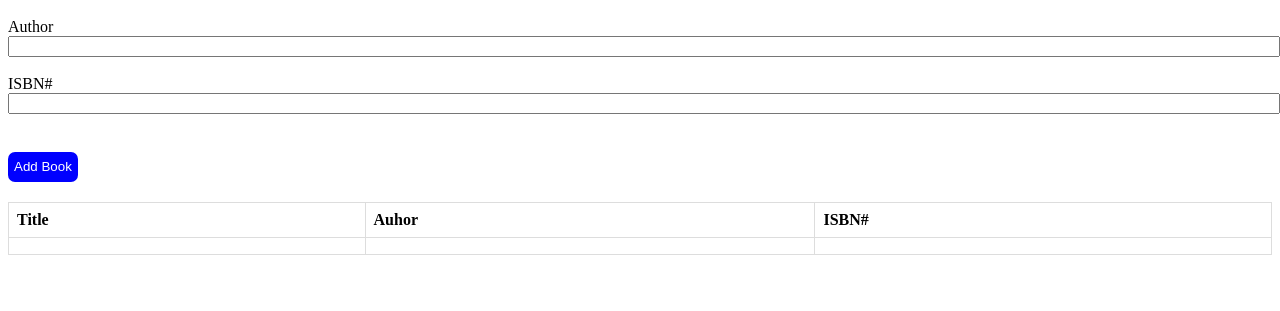
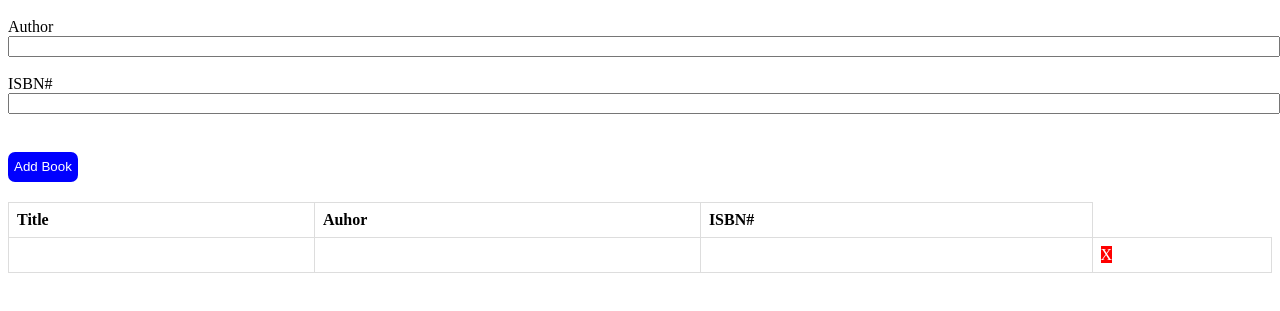
Before and after one commit to acciojob/book-list-Manisha2505, a website: page main.html in a window 1280 px wide. Shown: the part 119-430 px from the top of the page. Drawn offline with Linux system fonts and the light colour scheme.

Commit message:
created a submission

```diff
--- a/main.html
+++ b/main.html
@@ -30,7 +30,8 @@
 			  <tr>
 			    <td></td>
 			    <td></td>
-			    <td></td>
+			 <td></td>
+			    <td><butto class="delete">X</button></td>
 			  </tr>
 
 
--- a/styles.css
+++ b/styles.css
@@ -30,3 +30,7 @@ td, th {
   text-align: left;
   padding: 8px;
 }
+.delete{
+	background: red;
+	color: white;
+}
```
